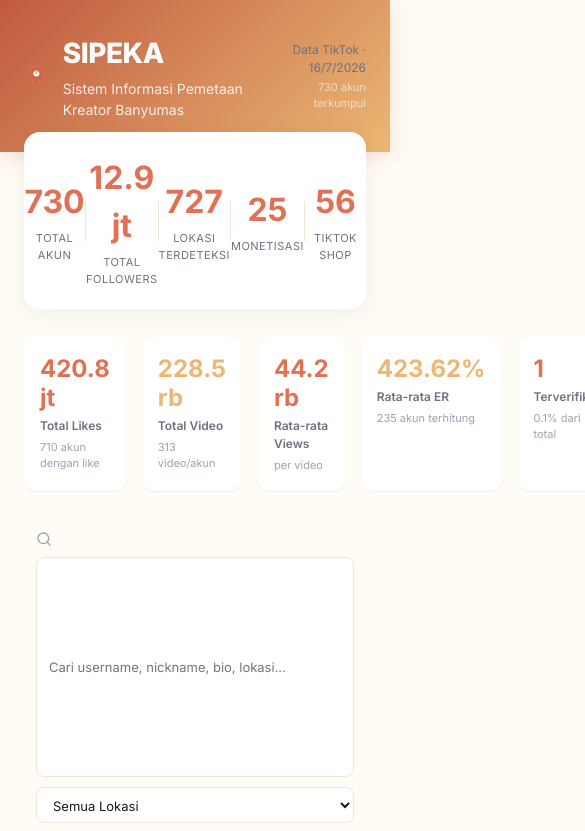
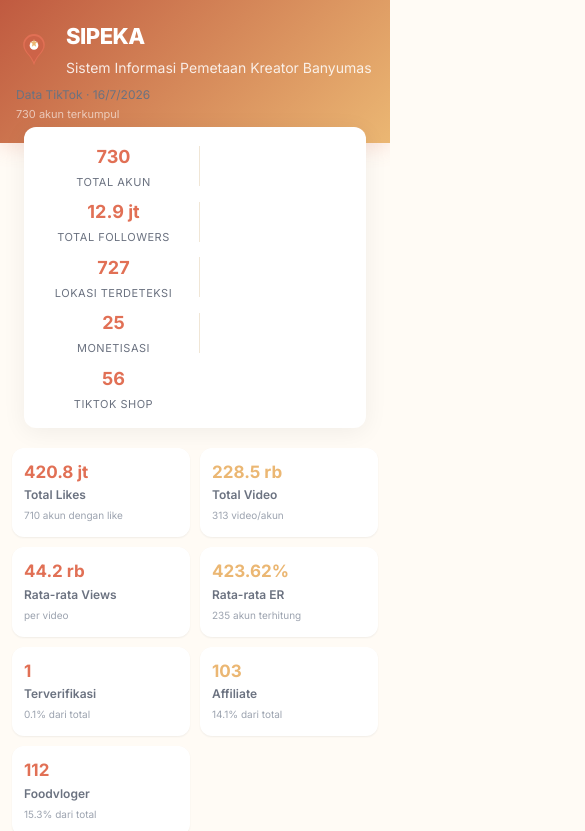
Before and after one commit to donnatamara/Dashboard-Tiktok, a React (Vite) app: page / in a window 390 px wide. Shown: the top 831 px of the page, 585 px wide, since content can reach past the window. Built offline with nearby package versions, Linux system fonts and the light colour scheme.

Commit message:
feat: responsive mobile layout via CSS + class names
Added className hooks to App.tsx (no layout changes).
responsive.css: media queries for <700px and <450px —
header stacks vertically, stats row becomes 3→2 col grid,
summary grid becomes 3→2 cols, dividers hidden, font sizes
adjusted.

```diff
--- a/src/App.tsx
+++ b/src/App.tsx
@@ -24,7 +24,7 @@ export default function App() {
 
   return (
     <div style={{ minHeight: '100vh', background: COLORS.bg, color: COLORS.text, fontFamily: 'Inter, Segoe UI, system-ui, sans-serif' }}>
-      <header style={{ background: `linear-gradient(135deg, ${COLORS.primaryDark} 0%, ${COLORS.gold} 100%)`, padding: '32px 24px', color: '#fff', boxShadow: `${COLORS.primary}33 0px 4px 20px` }}>
+      <header className="app-header" style={{ background: `linear-gradient(135deg, ${COLORS.primaryDark} 0%, ${COLORS.gold} 100%)`, padding: '32px 24px', color: '#fff', boxShadow: `${COLORS.primary}33 0px 4px 20px` }}>
         <div style={{ maxWidth: 1400, margin: '0 auto', display: 'flex', justifyContent: 'space-between', alignItems: 'center' }}>
           <div style={{ display: 'flex', alignItems: 'center', gap: 14 }}>
                         <Logo size={36} />
@@ -33,16 +33,16 @@ export default function App() {
               <p style={{ fontSize: 14, margin: '4px 0 0', opacity: 0.85 }}>Sistem Informasi Pemetaan Kreator Banyumas</p>
             </div>
           </div>
-          <div style={{ textAlign: 'right' }}>
+          <div className="header-right" style={{ textAlign: 'right' }}>
             <div style={{ fontSize: 12, color: COLORS.textSecondary }}>Data TikTok · {new Date().toLocaleDateString('id-ID', { day: 'numeric', month: 'numeric', year: 'numeric' })}</div>
             <div style={{ fontSize: 11, opacity: 0.6, marginTop: 2 }}>{totalScraped} akun terkumpul</div>
           </div>
         </div>
       </header>
 
-      <main style={{ maxWidth: 1400, margin: '0 auto', padding: '0 24px' }}>
+      <main className="app-main" style={{ maxWidth: 1400, margin: '0 auto', padding: '0 24px' }}>
         {/* Stats row - overlapping the header */}
-        <div style={{ display: 'flex', justifyContent: 'center', alignItems: 'center', gap: 0, margin: '-20px auto 28px', background: COLORS.white, borderRadius: 16, boxShadow: `${COLORS.shadow} 0px 4px 24px`, padding: '22px 0', maxWidth: 800 }}>
+        <div className="stats-row" style={{ display: 'flex', justifyContent: 'center', alignItems: 'center', gap: 0, margin: '-20px auto 28px', background: COLORS.white, borderRadius: 16, boxShadow: `${COLORS.shadow} 0px 4px 24px`, padding: '22px 0', maxWidth: 800 }}>
           <StatItem value={totalScraped} label="Total Akun" />
           <div style={{ width: 1, height: 40, background: COLORS.border }} />
           <StatItem value={formatNum(totalFollowers)} label="Total Followers" />
@@ -55,7 +55,7 @@ export default function App() {
         </div>
 
         {/* Summary cards grid — no overlap with stats row above */}
-        <div style={{ display: 'grid', gridTemplateColumns: 'repeat(7, 1fr)', gap: 16, marginBottom: 28 }}>
+        <div className="summary-grid" style={{ display: 'grid', gridTemplateColumns: 'repeat(7, 1fr)', gap: 16, marginBottom: 28 }}>
           <SummaryCard value={formatNum(totalLikes)} label="Total Likes" sub={`${accounts.filter(a => parseInt(a.total_likes) > 0).length} akun dengan like`} accent={COLORS.primary} />
           <SummaryCard value={formatNum(totalVideos)} label="Total Video" sub={`${Math.round(totalVideos / Math.max(1, totalScraped))} video/akun`} accent={COLORS.gold} />
           <SummaryCard value={formatNum(avgViews)} label="Rata-rata Views" sub="per video" accent={COLORS.primary} />
@@ -84,7 +84,7 @@ function formatNum(n: number): string {
 function StatItem({ value, label }: { value: string | number; label: string }) {
   return (
     <div style={{ flex: 1, textAlign: 'center' }}>
-      <div style={{ fontSize: 32, fontWeight: 700, color: COLORS.primary }}>{value}</div>
+      <div className="stat-item-value" style={{ fontSize: 32, fontWeight: 700, color: COLORS.primary }}>{value}</div>
       <div style={{ fontSize: 11, color: COLORS.textSecondary, textTransform: 'uppercase', letterSpacing: '0.5px', marginTop: 4 }}>{label}</div>
     </div>
   );
@@ -92,10 +92,10 @@ function StatItem({ value, label }: { value: string | number; label: string }) {
 
 function SummaryCard({ value, label, sub, accent }: { value: string | number; label: string; sub: string; accent?: string }) {
   return (
-    <div style={{ background: COLORS.cardBg, borderRadius: 12, padding: '18px 16px', boxShadow: `0 1px 2px ${COLORS.shadow}` }}>
-      <div style={{ fontSize: 24, fontWeight: 700, color: accent || COLORS.primary, lineHeight: 1.2 }}>{value}</div>
+    <div className="summary-card" style={{ background: COLORS.cardBg, borderRadius: 12, padding: '18px 16px', boxShadow: `0 1px 2px ${COLORS.shadow}` }}>
+      <div className="summary-card-value" style={{ fontSize: 24, fontWeight: 700, color: accent || COLORS.primary, lineHeight: 1.2 }}>{value}</div>
       <div style={{ fontSize: 12, color: COLORS.textSecondary, fontWeight: 600, marginTop: 4 }}>{label}</div>
-      <div style={{ fontSize: 11, color: COLORS.textMuted, marginTop: 4 }}>{sub}</div>
+      <div className="summary-card-sub" style={{ fontSize: 11, color: COLORS.textMuted, marginTop: 4 }}>{sub}</div>
     </div>
   );
 }
--- a/src/responsive.css
+++ b/src/responsive.css
@@ -31,3 +31,51 @@
   .responsive-filters select { width: 100%; }
   .responsive-pagination button { font-size: 11px; padding: 4px 8px; }
 }
+
+/* ── Mobile < 700px ──────────────────────────────────── */
+@media (max-width: 700px) {
+  /* Header: stack logo + date vertically */
+  .app-header > div {
+    flex-direction: column !important;
+    align-items: flex-start !important;
+    gap: 8px !important;
+  }
+  .app-header h1 { font-size: 22px !important; }
+  .app-header .header-right {
+    text-align: left !important;
+  }
+  .app-header { padding: 20px 16px !important; }
+
+  /* Stats row: grid 3 cols, hide dividers */
+  .stats-row {
+    display: grid !important;
+    grid-template-columns: repeat(3, 1fr) !important;
+    gap: 8px !important;
+    max-width: 100% !important;
+    margin: -16px 12px 20px !important;
+    padding: 16px 12px !important;
+    border-radius: 12px !important;
+  }
+  .stats-row .stat-item-value { font-size: 22px !important; }
+  .stats-row .stat-divider { display: none !important; }
+
+  /* Summary cards: 3 cols */
+  .summary-grid {
+    grid-template-columns: repeat(3, 1fr) !important;
+    gap: 10px !important;
+  }
+  .summary-grid .summary-card { padding: 14px 12px !important; }
+  .summary-grid .summary-card-value { font-size: 20px !important; }
+
+  /* Main content: less padding */
+  .app-main { padding: 0 12px !important; }
+}
+
+/* ── Mobile < 450px ──────────────────────────────────── */
+@media (max-width: 450px) {
+  .stats-row { grid-template-columns: repeat(2, 1fr) !important; }
+  .summary-grid { grid-template-columns: repeat(2, 1fr) !important; }
+  .stats-row .stat-item-value { font-size: 18px !important; }
+  .summary-grid .summary-card-value { font-size: 17px !important; }
+  .summary-grid .summary-card-sub { font-size: 10px !important; }
+}
```
